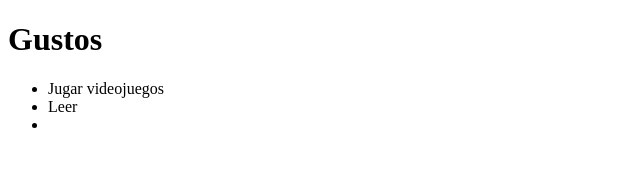
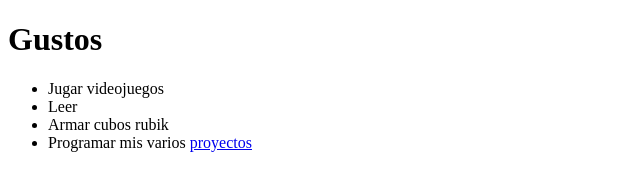
Before and after one commit to diegolara31/desarrollo_web, a website: page index.html in a window 1280 px wide. Shown: the whole page, without its empty margins (0-640 px from the left). Drawn offline with Linux system fonts and the light colour scheme.

Commit message:
Update hobbies list in index.html to include 'Armar cubos rubik' and 'Programar mis varios proyectos'

```diff
--- a/index.html
+++ b/index.html
@@ -10,7 +10,8 @@
     <ul>
         <li>Jugar videojuegos</li>
         <li>Leer</li>
-        <li></li>
+        <li>Armar cubos rubik</li>
+        <li>Programar mis varios <a href="https://delg.dev">proyectos</a></li>
     </ul>
 </body>
 </html>
```
